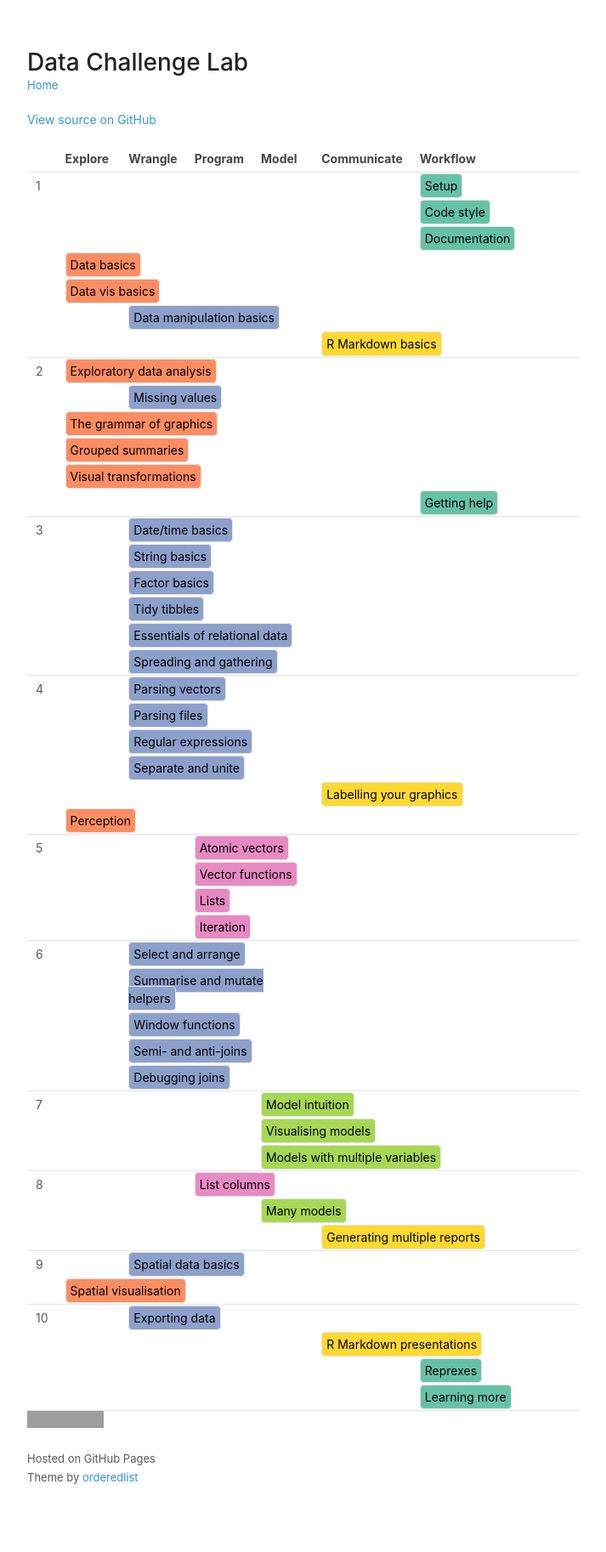
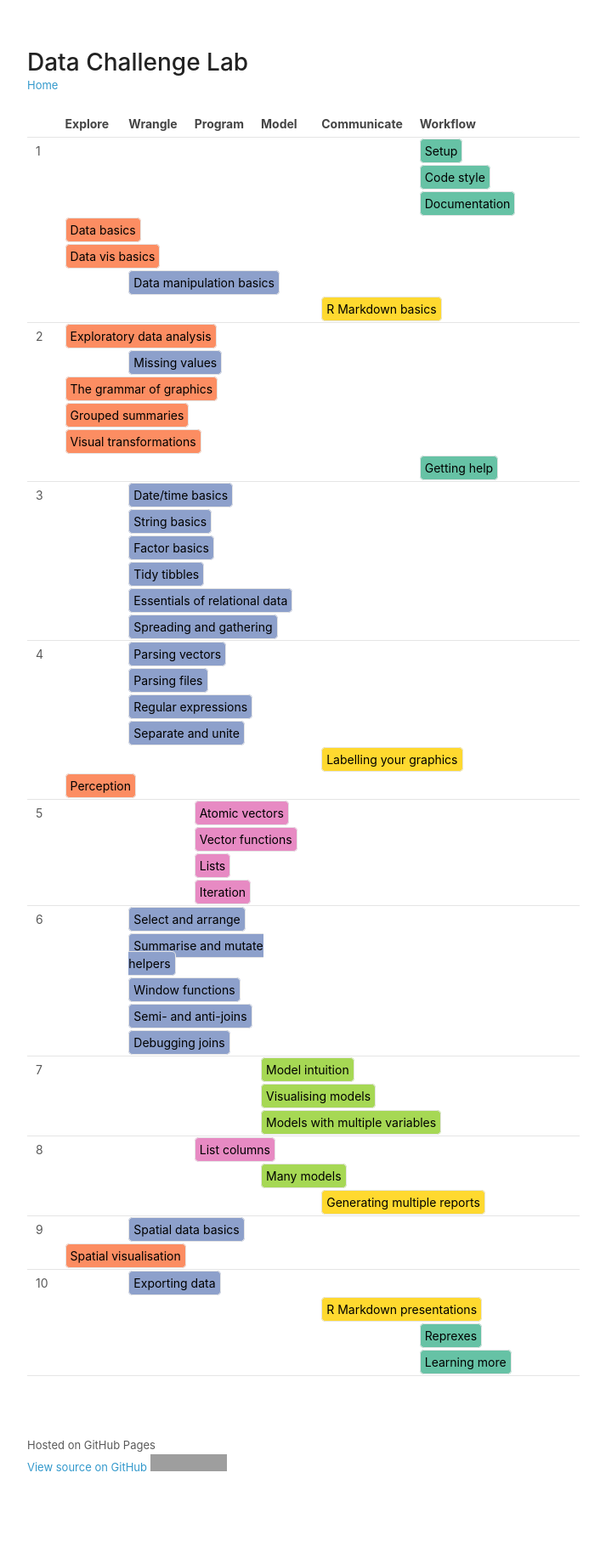
Before and after one commit to dcl-2017-04/curriculum, a Jekyll site: the page built from docs/index.md, in a window 1280 px wide. Shown: the whole page at 85% size, without its empty margins (283-996 px from the left). Built offline with Jekyll 4.4.1, drawn with Linux system fonts in a browser that asks for light colours; our own code applies the rules of GitHub Pages for plain Markdown files; a script that is not in the unit is left out; grey boxes are pictures that could not be loaded.

Commit message:
Tweak footer

```diff
--- a/docs/_layouts/default.html
+++ b/docs/_layouts/default.html
@@ -25,13 +23,13 @@
       </section>
 
       <footer>
-        <p><a rel="license" href="http://creativecommons.org/licenses/by-nc/4.0/">
-          <img alt="CC-BY-NC" src="https://i.creativecommons.org/l/by-nc/4.0/88x31.png" />
-        </a></p>
-        <p>
-          <small>Hosted on GitHub Pages <br />
-          Theme by <a href="https://github.com/orderedlist">orderedlist</a></small>
-        </p>
+        <p><small>
+          Hosted on GitHub Pages <br />
+          <a href="{{ site.github.repository_url }}">View source on GitHub</a>
+          <a rel="license" href="http://creativecommons.org/licenses/by-nc/4.0/">
+             <img alt="CC-BY-NC" src="https://i.creativecommons.org/l/by-nc/4.0/88x31.png" />
+          </a>
+        </small></p>
       </footer>
     </div>
     <script src="{{ '/assets/js/scale.fix.js' | relative_url }}"></script>
--- a/docs/style.css
+++ b/docs/style.css
@@ -156,3 +156,5 @@ col.theme {width: 11.85%;}
 @media print, screen and (max-width: 650px) {
   .wrapper {width: 100%;}
 }
+
+footer {margin-top: 5em; border-top 2px solid #e5e5e5}
```
Also changed, not shown: other parts of docs/_layouts/default.html (+0 -2 lines).
